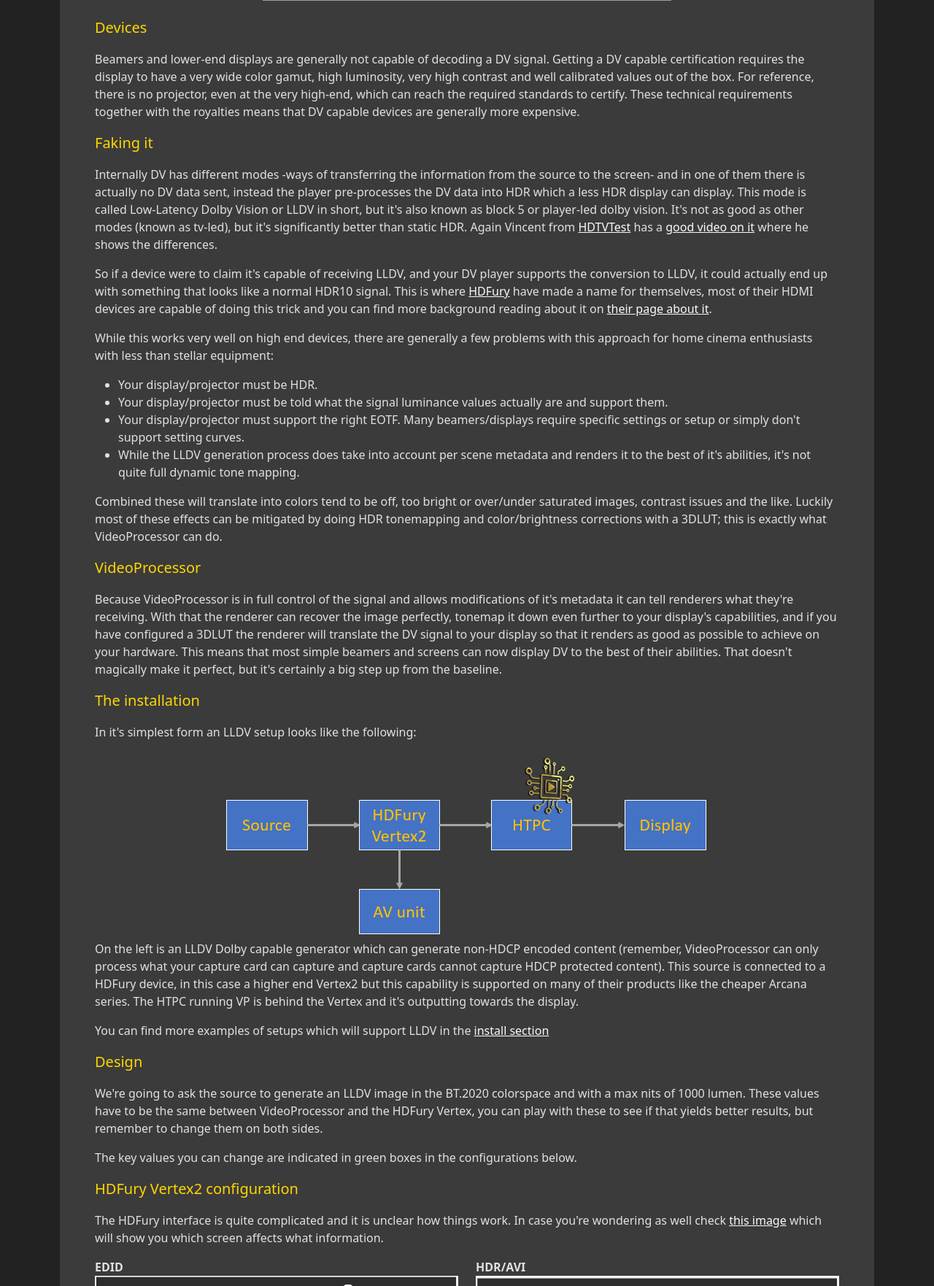
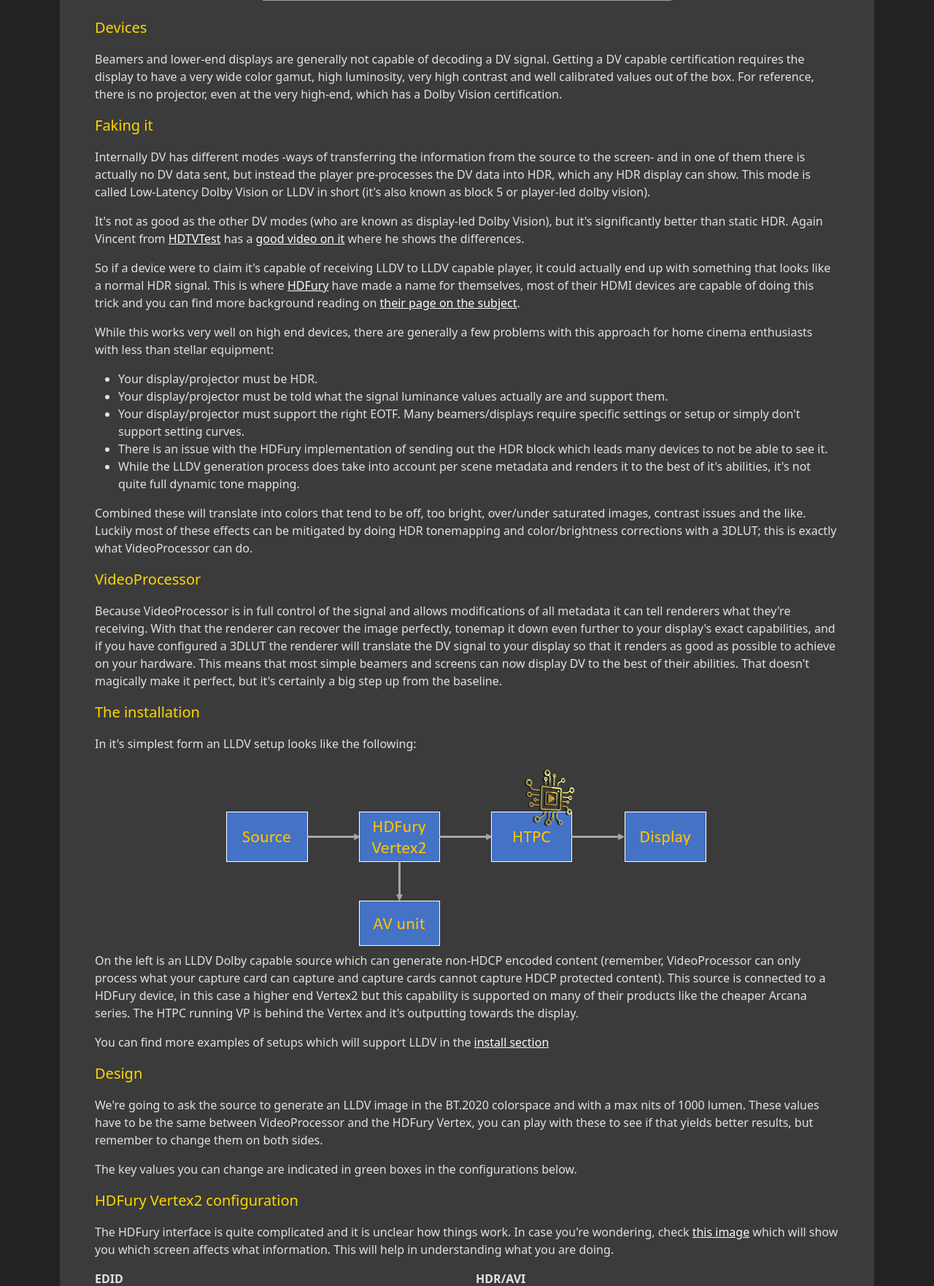
Before and after one commit to defl/videoprocessor_website, a Flask app: page /lldv in a window 1280 px wide. Shown: the part 664-2426 px from the top of the page at 73% size. Run offline with Flask 2, Linux system fonts and the light colour scheme; some libraries are stand-ins or nearby versions; grey boxes are pictures that could not be loaded.

Commit message:
More LLDV cleanups

```diff
--- a/site/templates/lldv.html
+++ b/site/templates/lldv.html
@@ -7,7 +7,9 @@
         <div class="col-md-12">
             <h1 class="display-4 text-white ">(Low-Latency) Dolby Vision</h1>
             <p>
-                <a href="https://www.dolby.com/technologies/dolby-vision/" class="text-white">Dolby Vision</a> (DV) is the name of a proprietary dynamic HDR metadata format from Dolby, which simply looks better than normal HDR.
+                <a href="https://www.dolby.com/technologies/dolby-vision/" class="text-white">Dolby Vision</a> (DV) is
+                the name of a proprietary dynamic HDR metadata format from Dolby, which simply looks better than normal
+                HDR.
             </p>
             <p>
                 If you're interested in how it works and why it's better check out below video from
@@ -21,22 +23,29 @@
             <p class="lead my-3" style="color: #FED700;">Devices</p>
             <p>
                 Beamers and lower-end displays are generally not capable of decoding a DV signal.
-                Getting a DV capable certification requires the display to have a very wide color gamut, high luminosity, very high contrast and well calibrated values out of the box.
-                For reference, there is no projector, even at the very high-end, which can reach the required standards to certify.
-                These technical requirements together with the royalties means that DV capable devices are generally more expensive.
+                Getting a DV capable certification requires the display to have a very wide color gamut, high luminosity,
+                very high contrast and well calibrated values out of the box.
+                For reference, there is no projector, even at the very high-end, which has a Dolby Vision certification.
             </p>
 
             <p class="lead my-3" style="color: #FED700;">Faking it</p>
             <p>
-                Internally DV has different modes -ways of transferring the information from the source to the screen- and in one of them there is actually no DV data sent,
-                instead the player pre-processes the DV data into HDR which a less HDR display can display.
-                This mode is called Low-Latency Dolby Vision or LLDV in short, but it's also known as block 5 or player-led dolby vision.
-                It's not as good as other modes (known as tv-led), but it's significantly better than static HDR.
-                Again Vincent from <a href="https://www.youtube.com/channel/UCcCYOO2uYPnG-21WDOWdwew" class="text-white">HDTVTest</a> has a <a href="https://www.youtube.com/watch?v=e_a77zJTrO4" class="text-white">good video on it</a> where he shows the differences.
+                Internally DV has different modes -ways of transferring the information from the source to the screen-
+                and in one of them there is actually no DV data sent, but instead the player pre-processes the DV data
+                into HDR, which any HDR display can show.
+                This mode is called Low-Latency Dolby Vision or LLDV in short (it's also known as block 5 or player-led dolby vision).
             </p>
             <p>
-                So if a device were to claim it's capable of receiving LLDV, and your DV player supports the conversion to LLDV, it could actually end up with something that looks like a normal HDR10 signal.
-                This is where <a href="https://www.hdfury.com" class="text-white">HDFury</a> have made a name for themselves, most of their HDMI devices are capable of doing this trick and you can find more background reading about it on <a href="https://www.hdfury.com/enjoy-dynamic-dv-content-from-lldv-source-on-any-hdr10-display/" class="text-white">their page about it</a>.
+                It's not as good as the other DV modes (who are known as display-led Dolby Vision), but it's significantly better than static HDR.
+                Again Vincent from <a href="https://www.youtube.com/channel/UCcCYOO2uYPnG-21WDOWdwew" class="text-white">HDTVTest</a> has a
+                <a href="https://www.youtube.com/watch?v=e_a77zJTrO4" class="text-white">good video on it</a> where he shows the differences.
+            </p>
+            <p>
+                So if a device were to claim it's capable of receiving LLDV to LLDV capable player, it could actually
+                end up with something that looks like a normal HDR signal.
+                This is where <a href="https://www.hdfury.com" class="text-white">HDFury</a> have made a name for
+                themselves, most of their HDMI devices are capable of doing this trick and you can find more background
+                reading on <a href="https://www.hdfury.com/enjoy-dynamic-dv-content-from-lldv-source-on-any-hdr10-display/" class="text-white">their page on the subject</a>.
             </p>
             <p>
                 While this works very well on high end devices, there are generally a few problems with this approach for home cinema enthusiasts with less than stellar equipment:
@@ -45,17 +54,23 @@
                 <li>Your display/projector must be HDR.</li>
                 <li>Your display/projector must be told what the signal luminance values actually are and support them.</li>
                 <li>Your display/projector must support the right EOTF. Many beamers/displays require specific settings or setup or simply don't support setting curves.</li>
+                <li>There is an issue with the HDFury implementation of sending out the HDR block which leads many devices to not be able to see it.</li>
                 <li>While the LLDV generation process does take into account per scene metadata and renders it to the best of it's abilities, it's not quite full dynamic tone mapping.</li>
             </ul>
             <p>
-                Combined these will translate into colors tend to be off, too bright or over/under saturated images, contrast issues and the like.
-                Luckily most of these effects can be mitigated by doing HDR tonemapping and color/brightness corrections with a 3DLUT; this is exactly what VideoProcessor can do.
+                Combined these will translate into colors that tend to be off, too bright, over/under saturated images,
+                contrast issues and the like.
+                Luckily most of these effects can be mitigated by doing HDR tonemapping and color/brightness corrections
+                with a 3DLUT; this is exactly what VideoProcessor can do.
             </p>
 
             <p class="lead my-3" style="color: #FED700;">VideoProcessor</p>
             <p>
-                Because VideoProcessor is in full control of the signal and allows modifications of it's metadata it can tell renderers what they're receiving.
-                With that the renderer can recover the image perfectly, tonemap it down even further to your display's capabilities, and if you have configured a 3DLUT the renderer will translate the DV signal to your display so that it renders as good as possible to achieve on your hardware.
+                Because VideoProcessor is in full control of the signal and allows modifications of all metadata it can
+                tell renderers what they're receiving.
+                With that the renderer can recover the image perfectly, tonemap it down even further to your display's
+                exact capabilities, and if you have configured a 3DLUT the renderer will translate the DV signal to your
+                display so that it renders as good as possible to achieve on your hardware.
                 This means that most simple beamers and screens can now display DV to the best of their abilities.
                 That doesn't magically make it perfect, but it's certainly a big step up from the baseline.
             </p>
@@ -68,8 +83,11 @@
                 <img src="/static/images/lldv/lldv_overview.png" class="img-fluid" />
             </div>
             <p>
-                On the left is an LLDV Dolby capable generator which can generate non-HDCP encoded content (remember, VideoProcessor can only process what your capture card can capture and capture cards cannot capture HDCP protected content).
-                This source is connected to a HDFury device, in this case a higher end Vertex2 but this capability is supported on many of their products like the cheaper Arcana series.
+                On the left is an LLDV Dolby capable source which can generate non-HDCP encoded content (remember,
+                VideoProcessor can only process what your capture card can capture and capture cards cannot capture
+                HDCP protected content).
+                This source is connected to a HDFury device, in this case a higher end Vertex2 but this capability is
+                supported on many of their products like the cheaper Arcana series.
                 The HTPC running VP is behind the Vertex and it's outputting towards the display.
             </p>
             <p>You can find more examples of setups which will support LLDV in the <a href="/install" class="text-white">install section</a></p>
@@ -85,9 +103,10 @@
 
             <p class="lead my-3" style="color: #FED700;">HDFury Vertex2 configuration</p>
             <p>
-                The HDFury interface is quite complicated and it is unclear how things work. In case you're wondering
-                as well check <a href="/static/images/lldv/vertex2_overview.png" class="text-white">this image</a> which will show you
-                which screen affects what information.
+                The HDFury interface is quite complicated and it is unclear how things work.
+                In case you're wondering, check <a href="/static/images/lldv/vertex2_overview.png" class="text-white">this image</a>
+                which will show you which screen affects what information. This will help in understanding what you
+                are doing.
             </p>
             <div class="row mb-6">
                 <div class="col-md-6 themed-grid-col">
@@ -107,9 +126,10 @@
                         <img src="/static/images/lldv/vertex2_hdravi.png" class="img-fluid" />
                     </a>
                     <p>
-                        We want the HDFury to change the LLDV to a custom HDR block, so select the option in red.
-                        Setting the blue options does unfortunately not work and VideoProcessor
-                        will override them anyway.
+                        We want the HDFury to change the LLDV to a custom HDR block, so select the option in red. <br />
+                        Setting the blue options does unfortunately not work (for the DeckLink cards and most PJ's,
+                        though HDFury claim it does work for televisions) until this is fixed VideoProcessor
+                        will override them.
                     </p>
                 </div>
             </div>
@@ -143,7 +163,7 @@
                 You'll need VP 0.4.2 or higher to do this. In the HDR color space and HDR luminance select the
                 "Follow input (LLDV)" option, this will make VideoProcessor look for the HDFury signature that it
                 changed the options and will activate the conversion.
-                Once the LLDV signal stops VP will automatically start using normal HDR and SDR data again as well.
+                Once the LLDV signal stops ,VP will automatically start using normal HDR and SDR data again as well.
             </p>
             <img src="/static/images/lldv/vp_settings.png" class="img-fluid" />
             <p>
```
Also changed, not shown: site/static/images/lldv/hdr_comparison.jpg (added), site/static/images/lldv/vertex2_overview.png (added).
